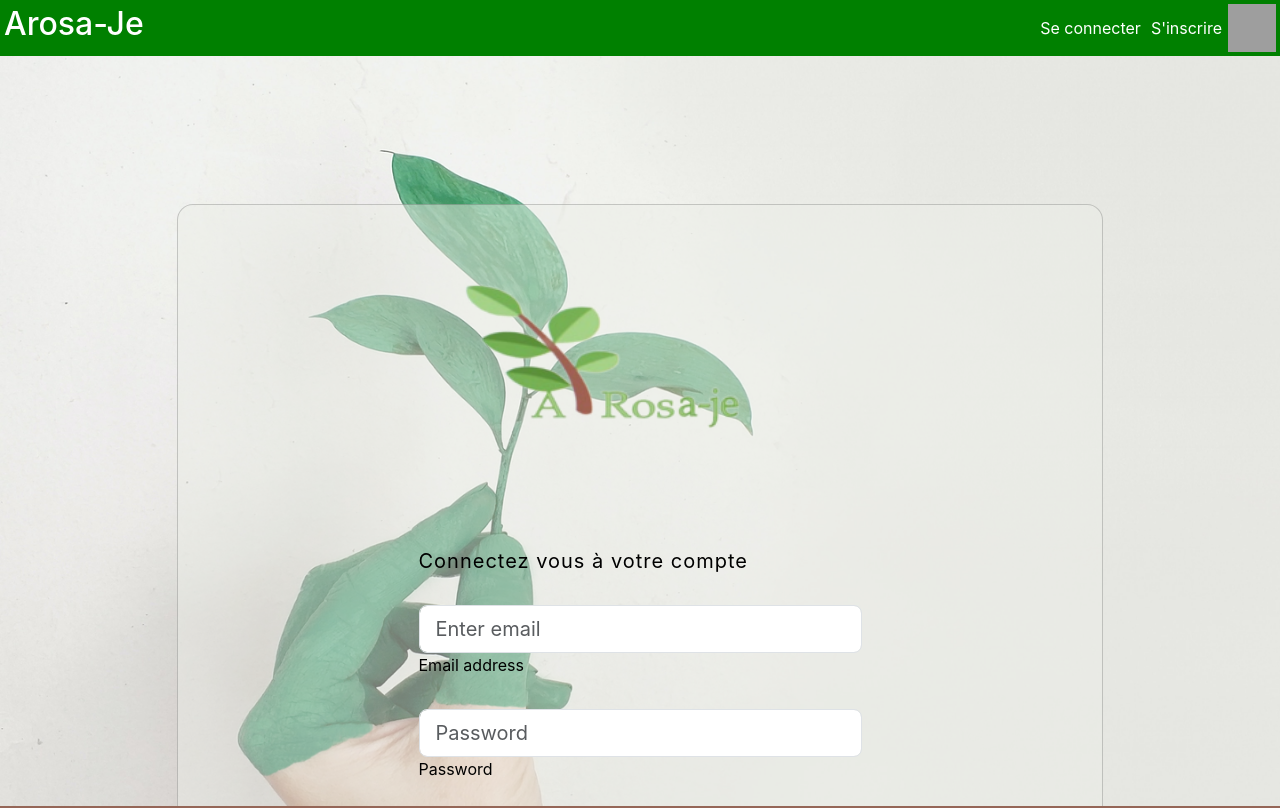
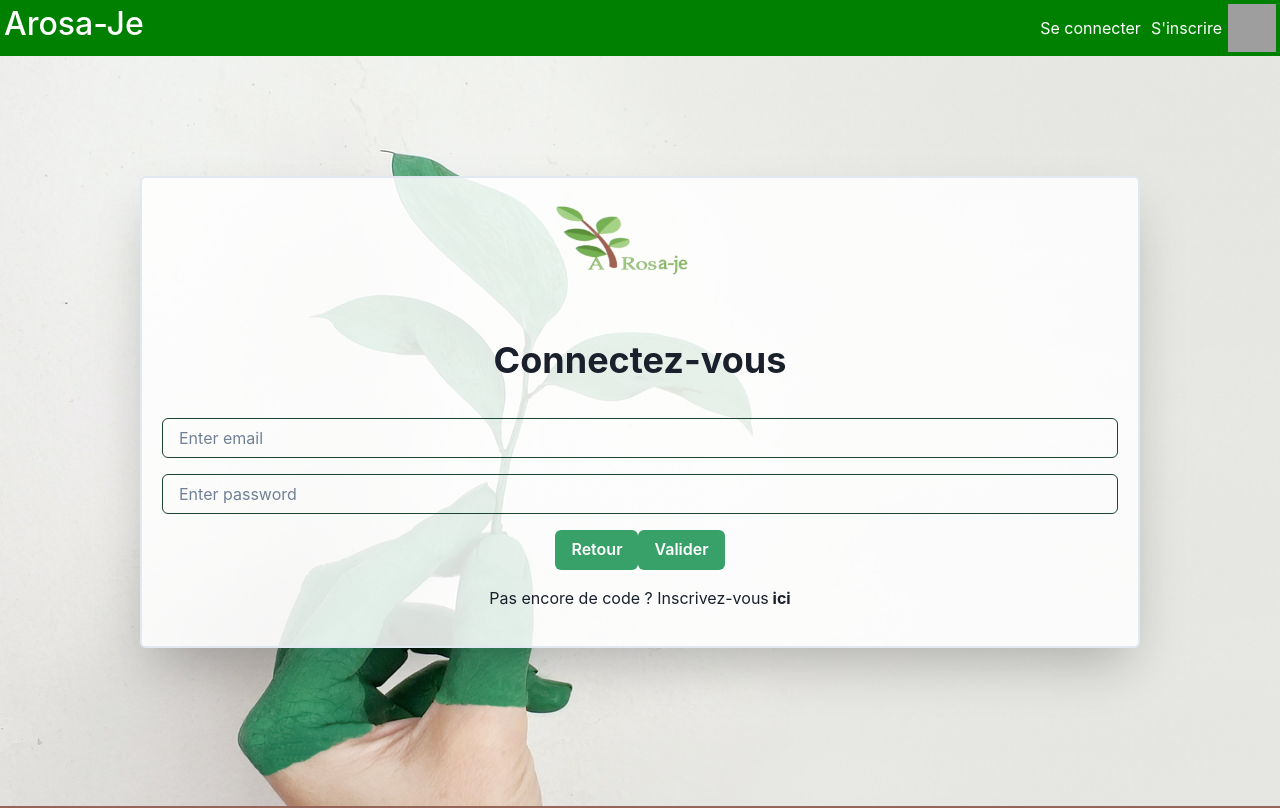
Before and after one commit to JRedxs/MSPR-BDD-B3, a React (Create React App) app in the folder MSPR-BDD-B3-WebApp/front/: page /login in a window 1280 px wide. Shown: the top 808 px of the page. Built offline with nearby package versions, Linux system fonts and the light colour scheme; grey boxes are pictures that could not be loaded.

Commit message:
feat/style-login

```diff
--- a/MSPR-BDD-B3-WebApp/front/src/components/Login.js
+++ b/MSPR-BDD-B3-WebApp/front/src/components/Login.js
@@ -1,20 +1,24 @@
 import { useState } from "react";
-import '../styles/Login.css';
-import {  useNavigate } from "react-router-dom";
+import { useNavigate, Link } from "react-router-dom";
 import axios from "axios";
-import logo from '../styles/arosaje.png'
-
+import { Box, VStack, Flex, Heading, Input, FormControl, Image, Text } from "@chakra-ui/react";
+import backgroundImage from '../styles/image.png';
+import logo from '../styles/arosaje.png';
+import { GenericButton } from "../libs/Button"
 
 const LoginPage = () => {
-
-    const baseUrl = process.env.REACT_APP_API_URL
+    const baseUrl = process.env.REACT_APP_API_URL;
     const [email, setEmail] = useState("");
     const [password, setPassword] = useState("");
     const navigate = useNavigate();
+
     const handleSubmit = async (event) => {
+        if (event){
             event.preventDefault();
+        }
+
         try {
-          const response = await axios.post(`${baseUrl}/token_log?email=${email}&password=${password}`,);
+            const response = await axios.post(`${baseUrl}/token_log?email=${email}&password=${password}`);
             const access_token = response.data.access_token;
             if (access_token) {
                 window.sessionStorage.setItem('access_token', access_token);
@@ -27,49 +31,75 @@
         }
     };
 
+    return (
+        <Box
+            bgImage={`url(${backgroundImage})`}
+            bgRepeat="no-repeat"
+            bgSize="cover"
+            minH="120vh"
+            pt="100px"
+            w="100%"
+        >
+            <Flex w="100%" h="100%" p={5} alignItems="center" justifyContent="center">
+                <Box w="100%" p={5} shadow="2xl" borderWidth="2px" borderRadius="md" maxW="1000px" bg="rgba(255, 255, 255, 0.85)">
+                    <VStack spacing={4} align="stretch">
+                        <Flex alignItems="center" justifyContent="center">
+                            <Image src={logo} alt="Logo" w={["50%", "40%", "30%", "20%"]} />
+                        </Flex>
+                        <Heading textAlign="center" mb={5}>Connectez-vous</Heading>
+                        <FormControl>
+                            <Input
+                                borderColor="green.900"
+                                focusBorderColor="green"
+                                placeholder="Enter email"
+                                id="email"
+                                name="email"
+                                onChange={(event) => setEmail(event.target.value)}
+                                value={email}
+                            />
+                        </FormControl>
+                        <FormControl>
+                            <Input
+                                borderColor="green.900"
+                                focusBorderColor="green"
+                                placeholder="Enter password"
+                                id="password"
+                                name="password"
+                                onChange={(event) => setPassword(event.target.value)}
+                                value={password}
+                            />
+                        </FormControl>
+                    </VStack>
 
+                    <Flex justifyContent="center" mt={4}>
+                        <GenericButton
+                            loadingText="Envoi en cours"
+                            label="Retour"
+                            to="/Login"
+                            colorScheme="green"
+                            mr={4} // Adds a small right margin
+                        />
+                        <GenericButton
+                            loadingText="Envoi en cours"
+                            label="Valider"
+                            colorScheme="green"
+                            onClick={(event) => handleSubmit(event)}
+                            ml={4} // Adds a small left margin
+                        />
 
-    return (
-        <>
-        <div className='body'>
-            <section className="vh-100">
-                <div className="container py-5 h-100">
-                    <div className="row d-flex justify-content-center align-items-center h-100">
-                        <div className="col col-xl-10">
-                            <div className="card login" style={{ borderRadius: "1rem" }}>
-                                <div className="row g-0 d-flex justify-content-center align-items-center">
-                                    <div className="col-md-6 col-lg-7 d-flex align-items-center">
-                                        <div className="card-body p-4 p-lg-5 text-black">
-                                            <form onSubmit={handleSubmit}>
-                                                <div className="d-flex justify-content-center align-items-center mb-3 pb-1">
-                                                    <img src={logo} style={{width: '25em', marginTop: '15px'}}></img>
-                                                </div>
-                                                <h5 className="fw-normal mb-3 pb-3" style={{ letterSpacing: "1px" }}>Connectez vous à votre compte</h5>
-                                                <div className="form-outline mb-4">
-                                                    <input type="email" id="form2Example17" className="form-control form-control-lg" onChange={(e) => setEmail(e.target.value)} value={email} aria-describedby="emailHelp" placeholder="Enter email" />
-                                                    <label className="form-label" htmlFor="form2Example17">Email address</label>
-                                                </div>
-                                                <div className="form-outline mb-4">
-                                                    <input type="password" id="form2Example27" className="form-control form-control-lg" onChange={(e) => setPassword(e.target.value)} value={password} placeholder="Password"/>
-                                                    <label className="form-label" htmlFor="form2Example27">Password</label>
-                                                </div>
-                                                <div className="d-flex justify-content-center pt-1 mb-4">
-                                                    <button className="btn btn-success btn-lg btn-block m-1" style={{ backgroundColor: '#8E685A ', color: 'white' }} type="submit" to="/RegisterPlante">Login</button>
-                                                    {/* <button className="btn btn-success btn-lg btn-block m-1"  style={{ backgroundColor: '#8E685A ', color: 'white' }} to="/changePass">Forgot password?</button> */}
-                                                </div>
+                    </Flex>
 
-                                                <p className="mb-5 pb-lg-2" style={{ color: "#393f81" }}>Pas encore de compte ? <a href="/Register" style={{ color: "#393f81" }}>Inscrivez vous ici</a></p>
-                                            </form>
-                                        </div>
-                                    </div>
-                                </div>
-                            </div>
-                        </div>
-                    </div>
-                </div>
-            </section>
-        </div>
-        </>
-    )
-}
+                    <Text mt={4} textAlign="center">
+                        Pas encore de code ? Inscrivez-vous
+                        <Link to="/Register" color="green.500">
+                            <Text as="span" fontWeight="bold"> ici</Text>
+                        </Link>
+
+                    </Text>
+                </Box>
+            </Flex>
+        </Box>
+    );
+};
+
 export default LoginPage;
```
Lines whose indentation alone changed are shown as unchanged.
